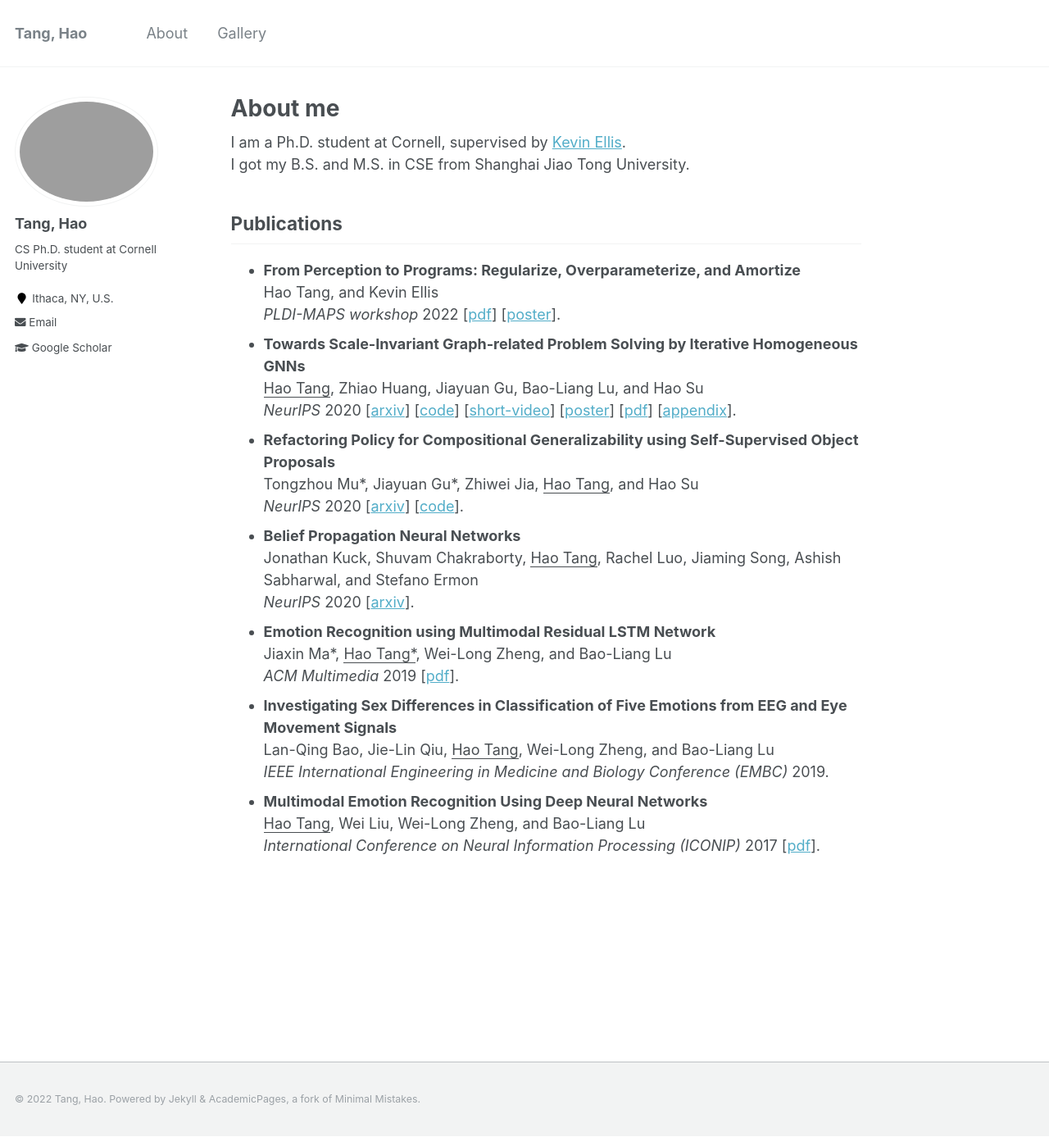
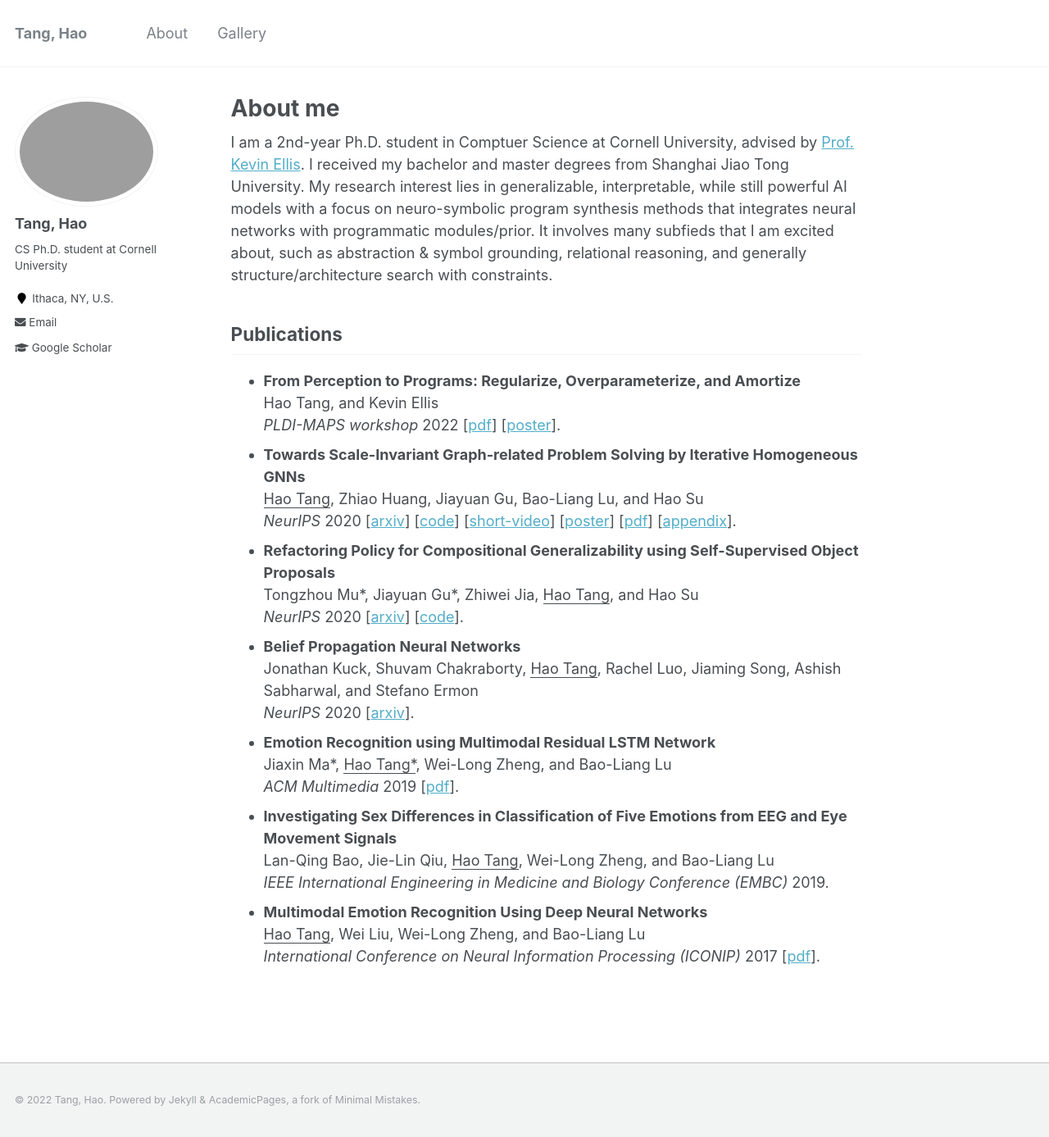
Before and after one commit to haotang1995/haotang1995.github.io, a Jekyll site: the page built from _pages/about.md, in a window 1280 px wide and 1387 px high. Shown: the whole window at 82% size. Built offline with Jekyll 4.4.1, drawn with Linux system fonts in a browser that asks for light colours.

Commit message:
Modify intro

```diff
--- a/_pages/about.md
+++ b/_pages/about.md
@@ -8,8 +8,7 @@ redirect_from:
   - /about.html
 ---
 
-I am a Ph.D. student at Cornell, supervised by [Kevin Ellis](https://www.cs.cornell.edu/~ellisk/). \\
-I got my B.S. and M.S. in CSE from Shanghai Jiao Tong University.
+I am a 2nd-year Ph.D. student in Comptuer Science at Cornell University, advised by [Prof. Kevin Ellis](https://www.cs.cornell.edu/~ellisk/). I received my bachelor and master degrees from Shanghai Jiao Tong University. My research interest lies in generalizable, interpretable, while still powerful AI models with a focus on neuro-symbolic program synthesis methods that integrates neural networks with programmatic modules/prior. It involves many subfieds that I am excited about, such as abstraction & symbol grounding, relational reasoning, and generally structure/architecture search with constraints.
 
 ## Publications
 * **From Perception to Programs: Regularize, Overparameterize, and Amortize**\\
```
Also changed, not shown: _posts/2017-02-11-thailand.md (+1 -1 lines), 3 other files.
